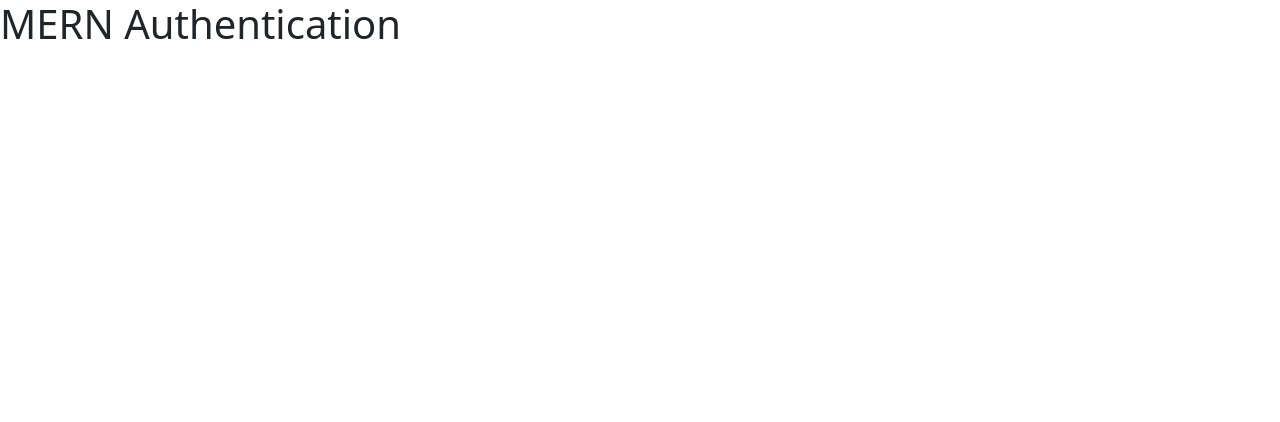
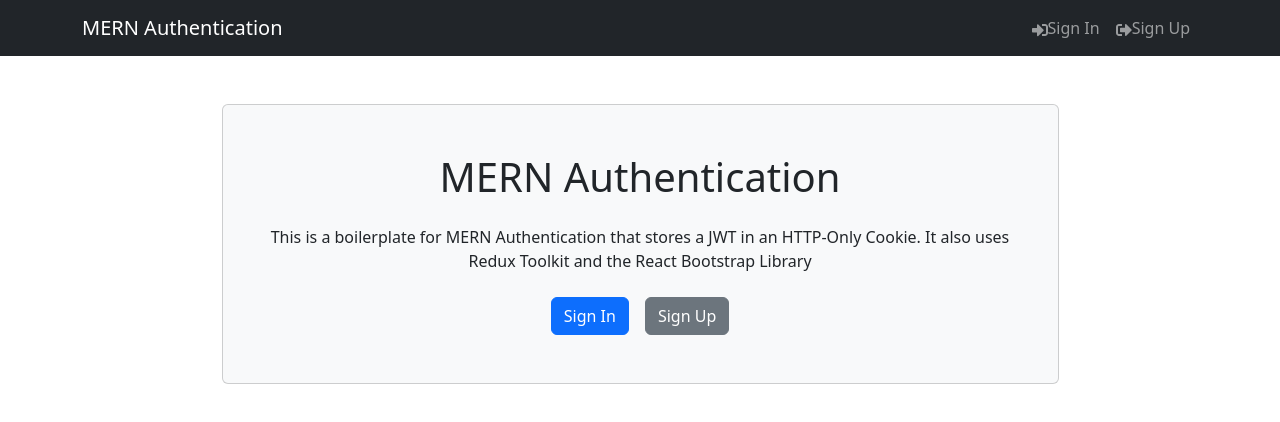
Before and after one commit to katarzyna-stepczynska/Authentication-Template-MERN, a React (Vite) app in the folder client/: page / in a window 1280 px wide. Shown: the top 422 px of the page. Built offline with nearby package versions, Linux system fonts and the light colour scheme.

Commit message:
Add Header and Home component

```diff
--- a/client/package.json
+++ b/client/package.json
@@ -14,7 +14,10 @@
     "react": "^18.2.0",
     "react-bootstrap": "^2.9.1",
     "react-dom": "^18.2.0",
-    "react-icons": "^4.11.0"
+    "react-icons": "^4.11.0",
+    "react-redux": "^8.1.3",
+    "react-router-bootstrap": "^0.26.2",
+    "react-router-dom": "^6.18.0"
   },
   "devDependencies": {
     "@types/react": "^18.2.15",
--- a/client/src/App.jsx
+++ b/client/src/App.jsx
@@ -1,7 +1,11 @@
+import Header from "./components/Header";
+import HomeScreen from "./screens/HomeScreen";
+
 const App = () => {
   return (
     <>
-      <h1>MERN Authentication</h1>
+      <Header />
+      <HomeScreen />
     </>
   );
 };
--- /dev/null
+++ b/client/src/components/Header.jsx
@@ -0,0 +1,29 @@
+import { Navbar, Nav, Container } from "react-bootstrap";
+import { FaSignInAlt, FaSignOutAlt } from "react-icons/fa";
+
+const Header = () => {
+  return (
+    <header>
+      <Navbar bg="dark" variant="dark" expand="lg" collapseOnSelect>
+        <Container>
+          <Navbar.Brand href="/">MERN Authentication</Navbar.Brand>
+          <Navbar.Toggle aria-controls="basic-navbar-nav" />
+          <Navbar.Collapse id="basic-navbar-nav">
+            <Nav className="ms-auto">
+              <Nav.Link href="/login">
+                <FaSignInAlt />
+                Sign In
+              </Nav.Link>
+              <Nav.Link href="/register">
+                <FaSignOutAlt />
+                Sign Up
+              </Nav.Link>
+            </Nav>
+          </Navbar.Collapse>
+        </Container>
+      </Navbar>
+    </header>
+  );
+};
+
+export default Header;
--- /dev/null
+++ b/client/src/components/Hero.jsx
@@ -0,0 +1,28 @@
+import { Container, Card, Button } from "react-bootstrap";
+
+const Hero = () => {
+  return (
+    <div className="py-5">
+      <Container className="d-flex justify-content-center">
+        <Card className="p-5 d-flex flex-column align-items-center hero-card bg-light w-75">
+          <h1 className="text-center mb-4">MERN Authentication</h1>
+          <p className="text-center mb-4">
+            This is a boilerplate for MERN Authentication that stores a JWT in
+            an HTTP-Only Cookie. It also uses Redux Toolkit and the React
+            Bootstrap Library
+          </p>
+          <div className="d-flex">
+            <Button variant="primary" href="/login" className="me-3">
+              Sign In
+            </Button>
+            <Button variant="secondary" href="/register">
+              Sign Up
+            </Button>
+          </div>
+        </Card>
+      </Container>
+    </div>
+  );
+};
+
+export default Hero;
--- /dev/null
+++ b/client/src/screens/HomeScreen.jsx
@@ -0,0 +1,7 @@
+import Hero from "../components/Hero";
+
+const HomeScreen = () => {
+  return <Hero />;
+};
+
+export default HomeScreen;
```
Also changed, not shown: 1 other file (tests, documents, lock files or other folders).
